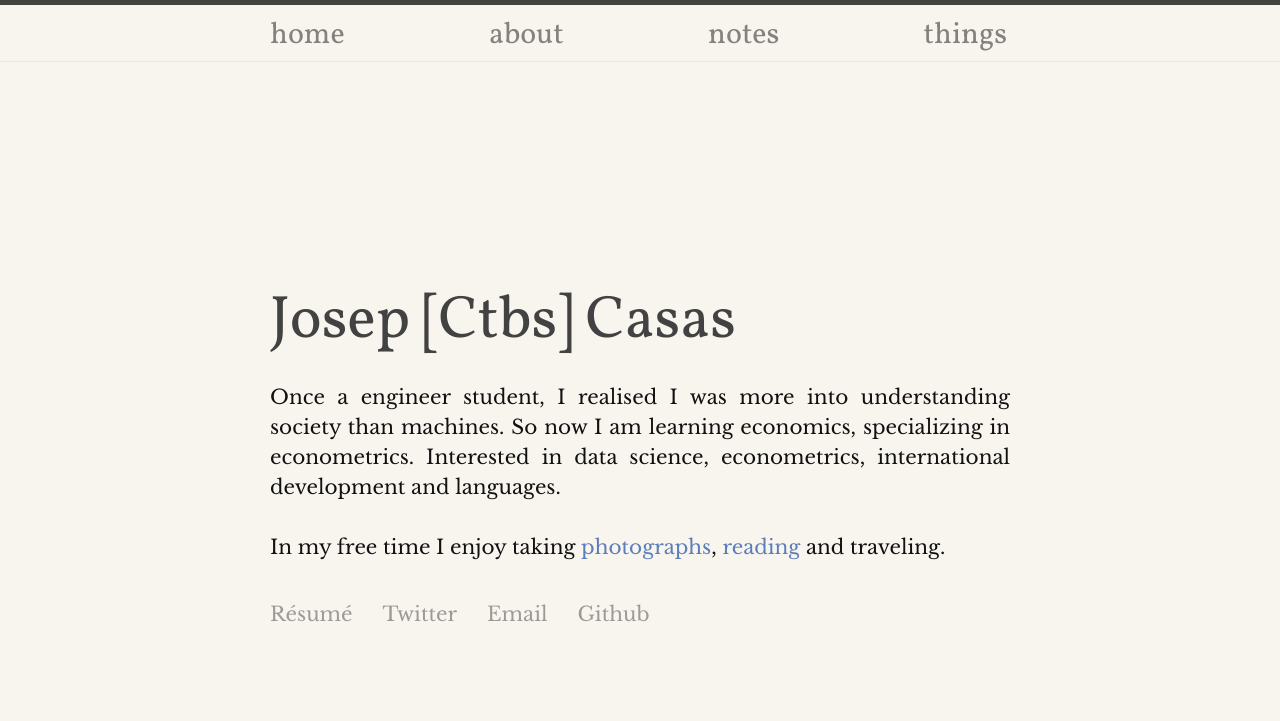
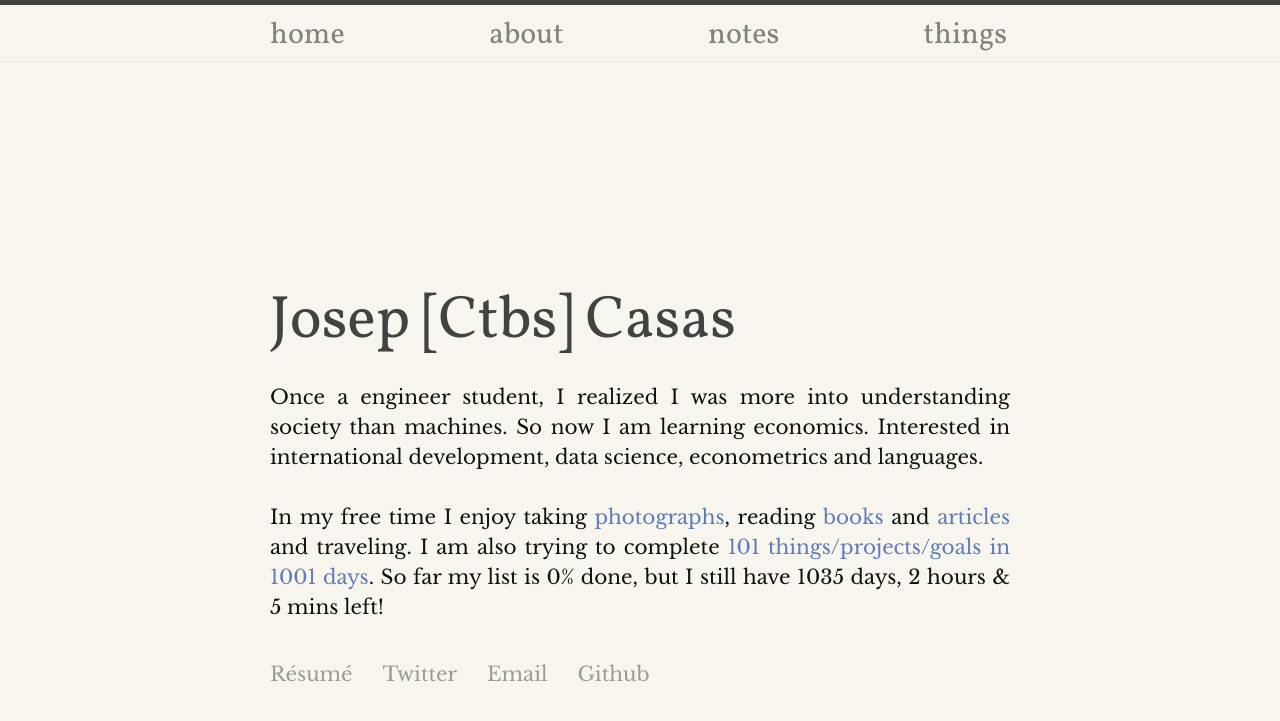
Before and after one commit to josepcasas/ctbs.me, a Jekyll site: the page built from index.html, in a window 1280 px wide. Shown: the top 721 px of the page. Built offline with Jekyll 4.4.1, drawn with Linux system fonts in a browser that asks for light colours; Markdown is read by kramdown in place of the engine named in the settings.

Commit message:
major website update

```diff
--- a/_config.yml
+++ b/_config.yml
@@ -15,7 +15,7 @@ destination: _site
 keep_files: [files]
 
 
-gps: Barcelona
-music: Sílvia Perez Cruz
-book: Scarcity
-work: Finding a job
+gps: barcelona
+music: Joe Hisaishi Meets Kitano
+book: ethics by Aristotle
+work: finding a job/internship
--- a/about.html
+++ b/about.html
@@ -18,9 +18,9 @@ menu: yes
   <b>listening:</b> {{ site.music }}</br>
   <b>working on:</b> {{ site.work }}</br></br>
 
-  This website has been hand coded with love in Barcelona using <a href="http://jekyllrb.com/">Jekyll</a>. You can find the source code in <a href="https://github.com/josepcasas/ctbs.me">Github</a>. It was written with <a href="http://www.sublimetext.com/">Sublime</a>. </br></br>
+  This website has been hand coded with love in Barcelona with <a href="http://jekyllrb.com/">Jekyll</a>. You can find the source code in <a href="https://github.com/josepcasas/ctbs.me">Github</a>. It is written using <a href="http://www.sublimetext.com/">Sublime</a>. </br></br>
 
-  This website is still a work-in-progress.
+  (This website is still a work-in-progress)
   </article>
 
 </div>
--- a/biblio.html
+++ b/biblio.html
@@ -48,6 +48,7 @@ permalink: /biblio/
 
 
     	<div class = "biblio-footnote">
+    	<span class="biblio-author"> Inspired by <a href="http://maxfenton.com/biblio/">maxfenton.com/biblio/</a></span></br>
 		<span class="biblio-author"> Bookshelf started January 2015.</span></br>
 		<span class="biblio-author"> * Reread book.</span></br>
 		</div>
--- a/index.html
+++ b/index.html
@@ -6,9 +6,22 @@ layout: default
 
   <h1 class="name">Josep [Ctbs] Casas </h1>
 
-  <p class="bio"> Once a engineer student, I realised I was more into understanding society than machines. So now I am learning economics, specializing in econometrics. Interested in data science, econometrics, international development and languages. </br></br>
+  <p class="bio"> Once a engineer student, I realized I was more into understanding society than machines. So now I am learning economics. Interested in international development, data science, econometrics and languages. </br></br>
 
-  In my free time I enjoy taking <a href="http://www.flickr.com/josepcasas" target="_blank">photographs</a>, <a href="biblio">reading</a> and traveling.</p>
+  In my free time I enjoy taking <a href="http://www.flickr.com/josepcasas" target="_blank">photographs</a>, reading <a href="biblio">books</a> and <a href="biblio" target="_blank">articles</a> and traveling. I am also trying to complete <a href="goals.html">101 things/projects/goals in 1001 days</a>. So far my list is 0% done, but I still have
+  <script type="text/javascript">
+  today = new Date();
+  BigDay = new Date("March 24, 2018")
+  msPerDay = 24 * 60 * 60 * 1000 ;
+  timeLeft = (BigDay.getTime() - today.getTime());
+  e_daysLeft = timeLeft / msPerDay;
+  daysLeft = Math.floor(e_daysLeft);
+  e_hrsLeft = (e_daysLeft - daysLeft)*24;
+  hrsLeft = Math.floor(e_hrsLeft);
+  minsLeft = Math.floor((e_hrsLeft - hrsLeft)*60);
+  document.write(daysLeft + " days, " + hrsLeft +" hours &amp; " + minsLeft + " mins left!");
+  </script>
+  </p>
 
   <ul class="services">
 
```
Also changed, not shown: _data/books.csv (+6 -2 lines), _posts/Notes/2015-05-23-goals.md (added, +144 -0 lines), _drafts/2015-04-08-politicorobot.md (renamed from _posts/Notes/2015-04-08-politicorobot.md), 5 other files.
